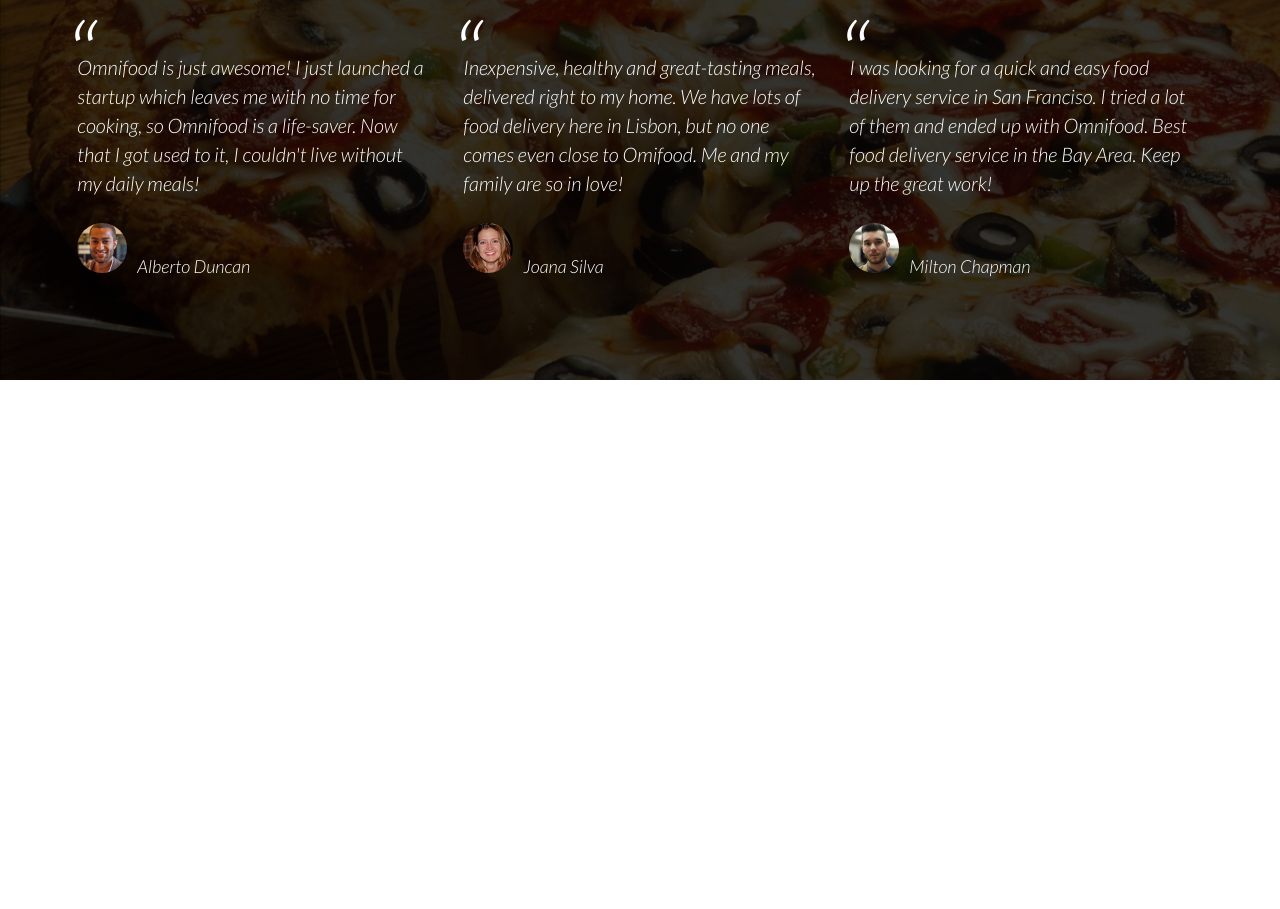
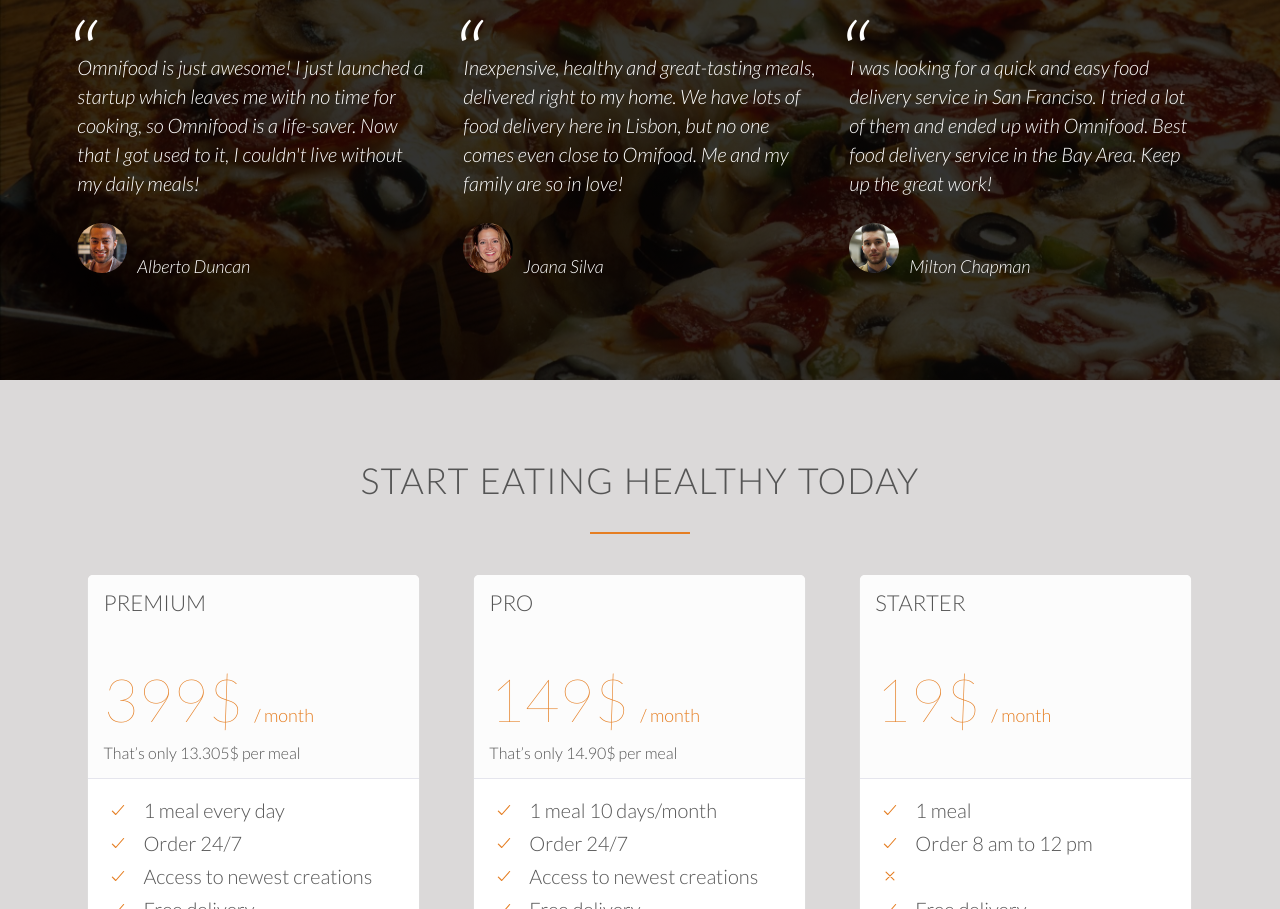
Before and after one commit to Maan17/omni-food, a plain HTML site: page index.html in a window 1280 px wide. Shown: the part 3624-4533 px from the top of the page. Before the commit the page ends 4004 px from the top, so only its background shows below. Drawn offline with nearby package versions, Linux system fonts and the light colour scheme.

Commit message:
Sign Up Section Added

```diff
--- a/Resources/css/style.css
+++ b/Resources/css/style.css
@@ -286,7 +286,7 @@ header{
 /* ---------------------------------------- */
 
 .section-steps{
-    background-color: #f4f4f4;
+    background-color: #dbd9d9;
 }
 
 .steps-box:first-child{
@@ -390,3 +390,59 @@ cite img{
     border-radius: 50%;
     margin-right: 10px  ;
 }
+
+/* ---------------------------------------- */
+/*  SIGN UP */
+/* ---------------------------------------- */
+
+.section-plans{
+    background-color: #dbd9d9;
+}
+
+.plan-box{
+    background-color: #fff;
+    border-radius: 5px;
+    width: 90%;
+    margin-left: 5%;
+    box-shadow: 0 2px 2px #e3e3e3;
+}
+
+.plan-box div{
+    padding: 15px;
+    border-bottom: 1px solid #e5e5ed;
+}
+
+.plan-box div:first-child{
+    background-color: #fcfcfc;
+    border-top-left-radius: 5px;
+    border-top-right-radius: 5px;
+}
+
+.plan-box div:last-child{
+    text-align: center;
+    border: 0;
+}
+
+.plan-price{
+    font-size: 300%;
+    margin-bottom: 10px;
+    font-weight: 100;
+    color: #e57e22;
+}
+
+.plan-price-meal{
+    font-size: 80%;
+}
+
+.plan-price span{
+    font-size: 30%;
+    font-weight: 300;
+}
+
+.plan-box ul{
+    list-style: none;
+}
+
+.plan-box ul li{
+    padding: 5px 0;
+}
--- a/index.html
+++ b/index.html
@@ -249,5 +249,72 @@
             </div>
         </div>
     </section>
+    <section class="section-plans">
+        <div class="row">
+            <h2>Start eating healthy today</h2>
+        </div>
+        <div class="row">
+            <div class="col span-1-of-3">
+                <div class="plan-box">
+                    <div>
+                        <h3>Premium</h3>
+                        <p class="plan-price">399$ <span>/ month</span></p>
+                        <p class="plan-price-meal">That’s only 13.305$ per meal</p>
+                    </div>
+                    <div>
+                        <ul>
+                            <li><ion-icon name="checkmark-outline" class="icon-small"></ion-icon>1 meal every day</li>
+                            <li><ion-icon name="checkmark-outline" class="icon-small"></ion-icon>Order 24/7</li>
+                            <li><ion-icon name="checkmark-outline" class="icon-small"></ion-icon>Access to newest creations</li>
+                            <li><ion-icon name="checkmark-outline" class="icon-small"></ion-icon>Free delivery</li>
+                        </ul>
+                    </div>
+                    <div>
+                        <a href="#" class="btn btn-full">Sign up now</a>
+                    </div>
+                </div>
+            </div>
+            <div class="col span-1-of-3">
+                <div class="plan-box">
+                    <div>
+                        <h3>Pro</h3>
+                        <p class="plan-price">149$ <span>/ month</span></p>
+                        <p class="plan-price-meal">That’s only 14.90$ per meal</p>
+                    </div>
+                    <div>
+                        <ul>
+                            <li><ion-icon name="checkmark-outline" class="icon-small"></ion-icon>1 meal 10 days/month</li>
+                            <li><ion-icon name="checkmark-outline" class="icon-small"></ion-icon>Order 24/7</li>
+                            <li><ion-icon name="checkmark-outline" class="icon-small"></ion-icon>Access to newest creations</li>
+                            <li><ion-icon name="checkmark-outline" class="icon-small"></ion-icon>Free delivery</li>
+                        </ul>
+                    </div>
+                    <div>
+                        <a href="#" class="btn btn-ghost">Sign up now</a>
+                    </div>
+                </div>
+            </div>
+            <div class="col span-1-of-3">
+                <div class="plan-box">
+                    <div>
+                        <h3>Starter</h3>
+                        <p class="plan-price">19$ <span>/ month</span></p>
+                        <p class="plan-price-meal">&nbsp;</p>
+                    </div>
+                    <div>
+                        <ul>
+                            <li><ion-icon name="checkmark-outline" class="icon-small"></ion-icon>1 meal</li>
+                            <li><ion-icon name="checkmark-outline" class="icon-small"></ion-icon>Order 8 am to 12 pm</li>
+                            <li><ion-icon name="close-outline" class="icon-small"></ion-icon></li>
+                            <li><ion-icon name="checkmark-outline" class="icon-small"></ion-icon>Free delivery</li>
+                        </ul>
+                    </div>
+                    <div>
+                        <a href="#" class="btn btn-ghost">Sign up now</a>
+                    </div>
+                </div>
+            </div>
+        </div>
+    </section>
 </body>
 </html>
```
